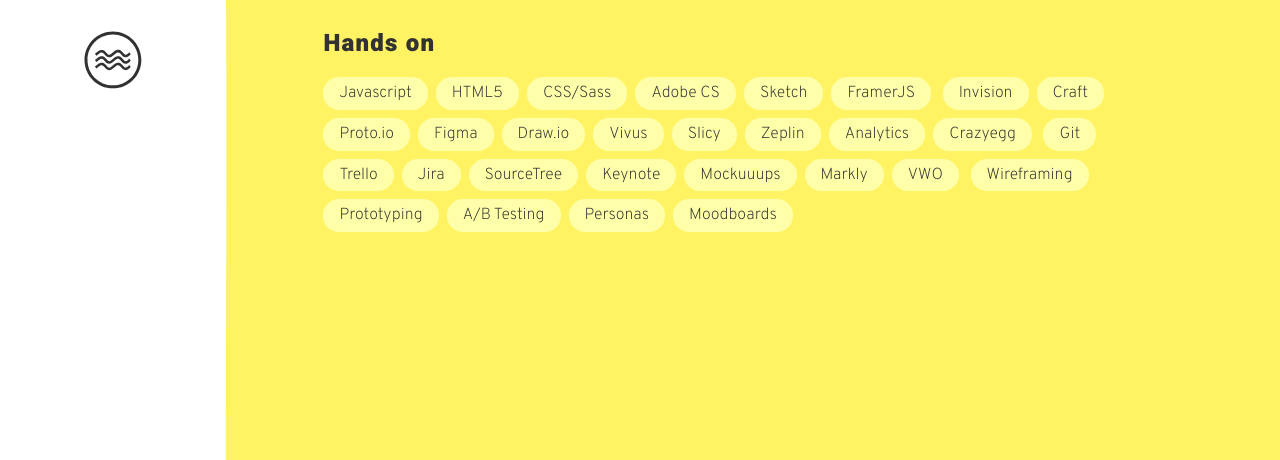
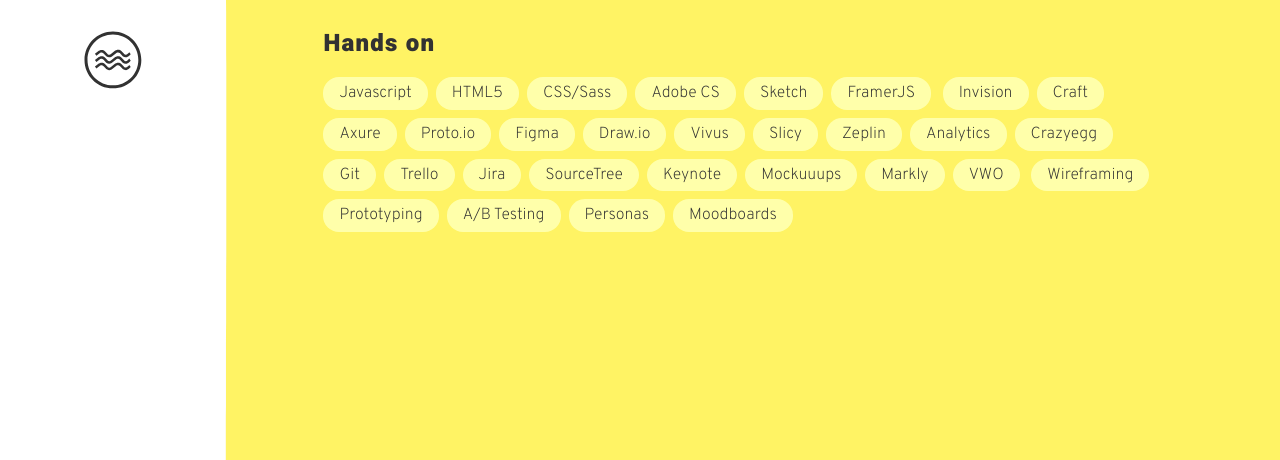
Before and after one commit to mattiapazienti/mattiapazienti.github.io, a plain HTML site: page index.html in a window 1280 px wide. Shown: the part 340-800 px from the top of the page. Drawn offline with nearby package versions, Linux system fonts and the light colour scheme.

Commit message:
Update index.html

```diff
--- a/index.html
+++ b/index.html
@@ -144,7 +144,7 @@
             <section class="skills">
                 <h4>Hands on</h4>
                 <span>Javascript</span><span>HTML5</span><span>CSS/Sass</span><span>Adobe CS</span><span>Sketch</span><span>FramerJS</span>
-                <span>Invision</span><span>Craft</span><span>Proto.io</span><span>Figma</span><span>Draw.io</span><span>Vivus</span><span>Slicy</span><span>Zeplin</span><span>Analytics</span><span>Crazyegg</span>
+                <span>Invision</span><span>Craft</span><span>Axure</span><span>Proto.io</span><span>Figma</span><span>Draw.io</span><span>Vivus</span><span>Slicy</span><span>Zeplin</span><span>Analytics</span><span>Crazyegg</span>
                 <span>Git</span><span>Trello</span><span>Jira</span><span>SourceTree</span><span>Keynote</span><span>Mockuuups</span><span>Markly</span><span>VWO</span>
                 <span>Wireframing</span><span>Prototyping</span><span>A/B Testing</span><span>Personas</span><span>Moodboards</span>
             </section>
```
